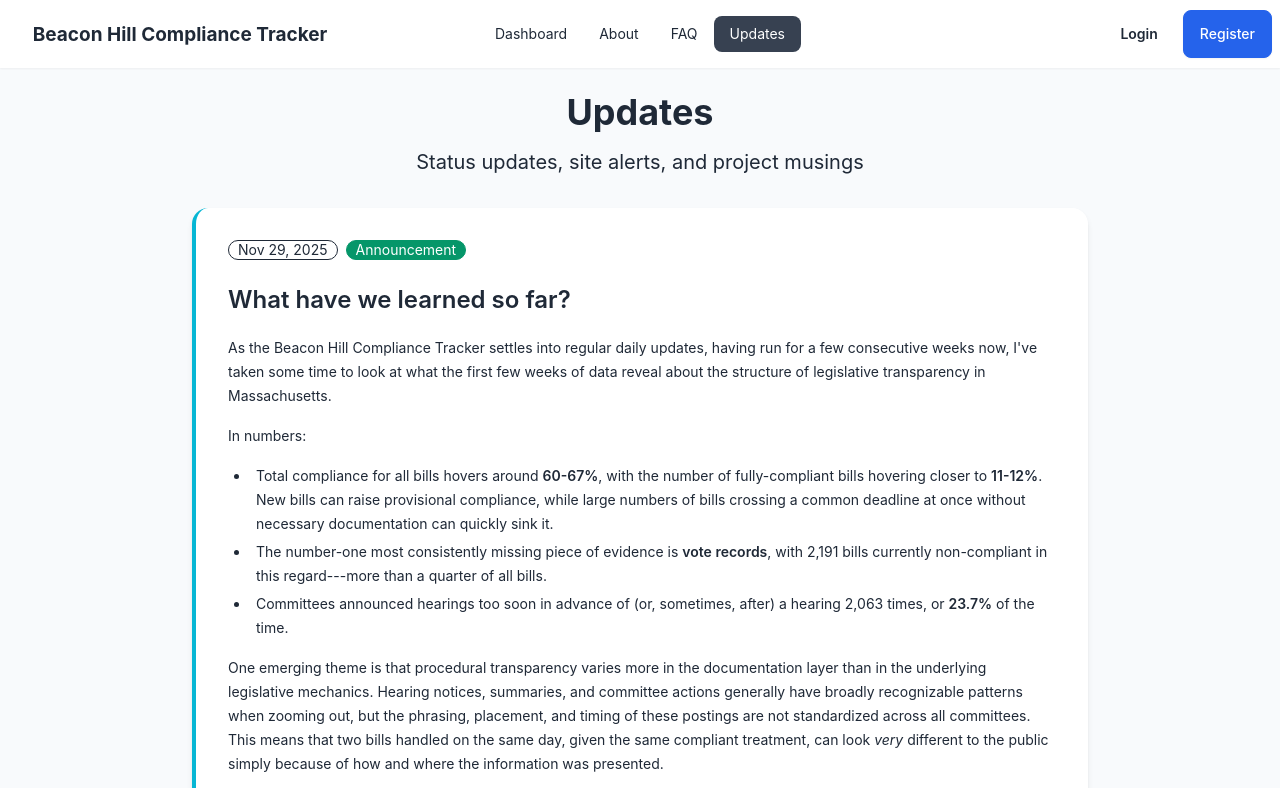
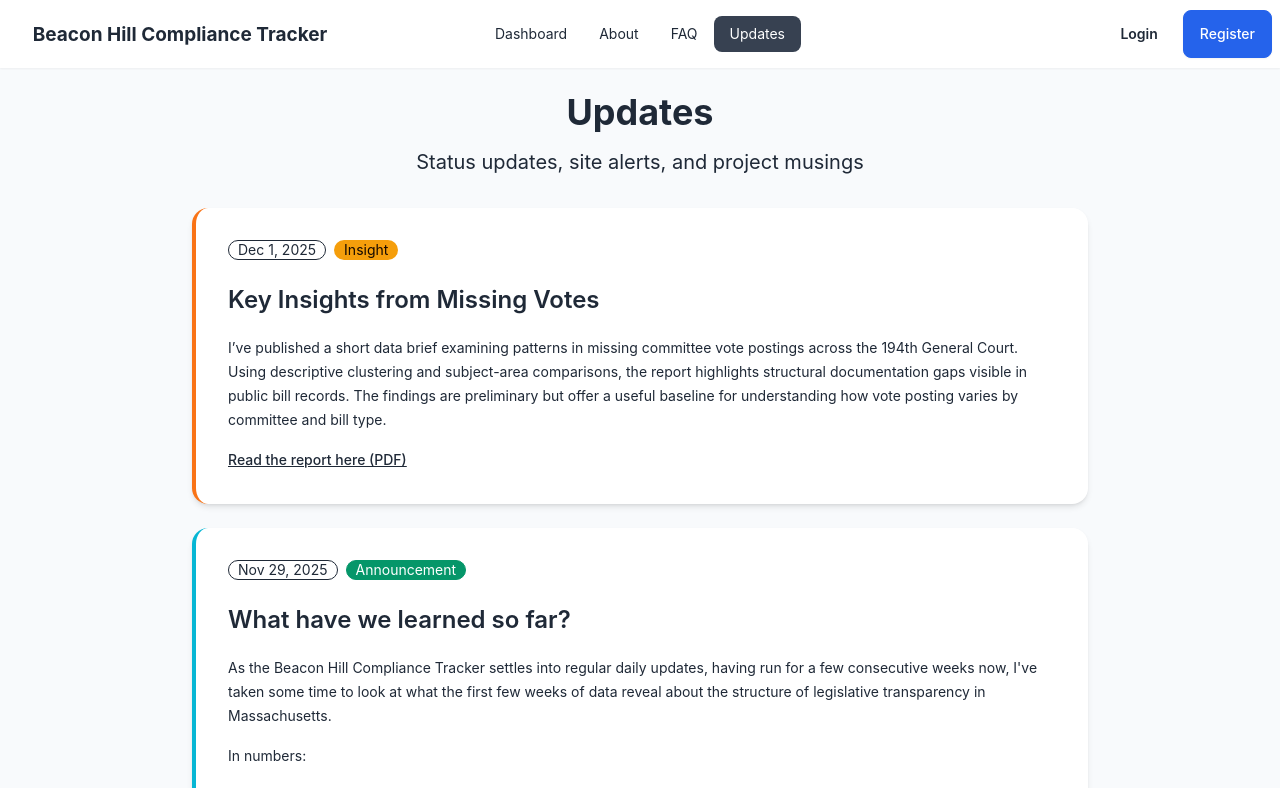
Before and after one commit to arbowl/beacon-hill-tracker, a React (Vite) app in the folder frontend/: page /updates in a window 1280 px wide. Shown: the top 788 px of the page. Built offline with nearby package versions, Linux system fonts and the light colour scheme.

Commit message:
Add latest update about missing votes

```diff
--- a/frontend/src/data/updates.ts
+++ b/frontend/src/data/updates.ts
@@ -3,7 +3,7 @@ export interface Update {
   date: string // ISO date string (YYYY-MM-DD)
   title?: string
   content: string // Markdown content
-  type?: string // Any one-word description (e.g., 'status', 'alert', 'update', 'musing', 'announcement', etc.)
+  type?: string // Any one-word description (e.g., 'status', 'alert', 'update', 'insight', 'announcement', etc.)
 }
 
 export const updates: Update[] = [
@@ -71,4 +71,13 @@ Over the next few weeks, I'll be exploring some ideas unlocked by the opportunit
 As always, anyone with insight into legislative record-keeping or experience with government datasets is welcome to reach out with questions, concerns, or collaborations. Transparency is a collective effort!`,
   type: 'announcement',
   },
+  {
+    id: 5,
+    date: '2025-12-01',
+    title: 'Key Insights from Missing Votes',
+    content: `I’ve published a short data brief examining patterns in missing committee vote postings across the 194th General Court. Using descriptive clustering and subject-area comparisons, the report highlights structural documentation gaps visible in public bill records. The findings are preliminary but offer a useful baseline for understanding how vote posting varies by committee and bill type.
+
+[Read the report here (PDF)](/documents/missing_votes.pdf)`,
+    type: 'insight',
+  },
 ]
```
